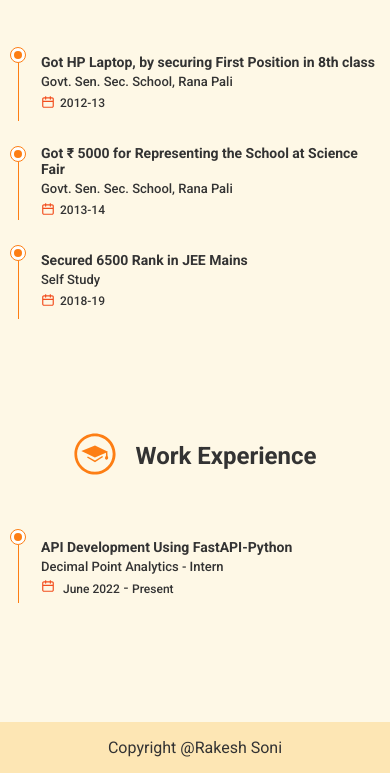
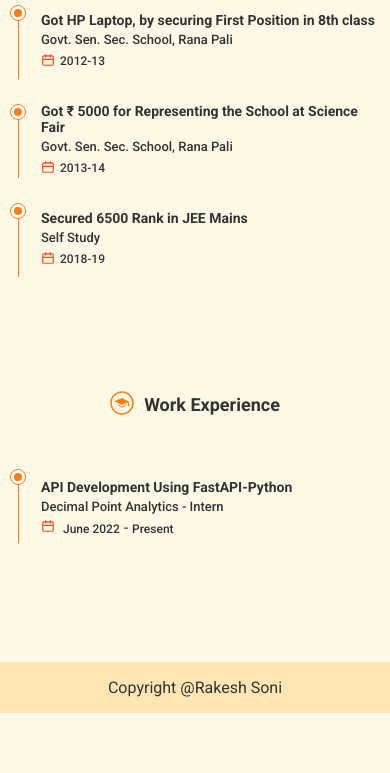
Before and after one commit to Rakeshsoni7296/My-Portfolio, a plain HTML site: page about.html in a window 390 px wide. Shown: the part 1188-1961 px from the top of the page. After the commit the page ends 1901 px from the top, so only its background shows below. Drawn offline with Linux system fonts and the light colour scheme.

Commit message:
A small change

```diff
--- a/styles/About-Us/about.css
+++ b/styles/About-Us/about.css
@@ -199,3 +199,15 @@
     font-size: 14px;
   }
 }
+
+@media(max-width: 450px){
+  .section-header > div{
+    margin-right: 10px;
+  }
+  .section-header > div > img {
+    width: 24px;
+  }
+  .section-header > h2 {
+    font-size: 18px;
+  }
+}
```
